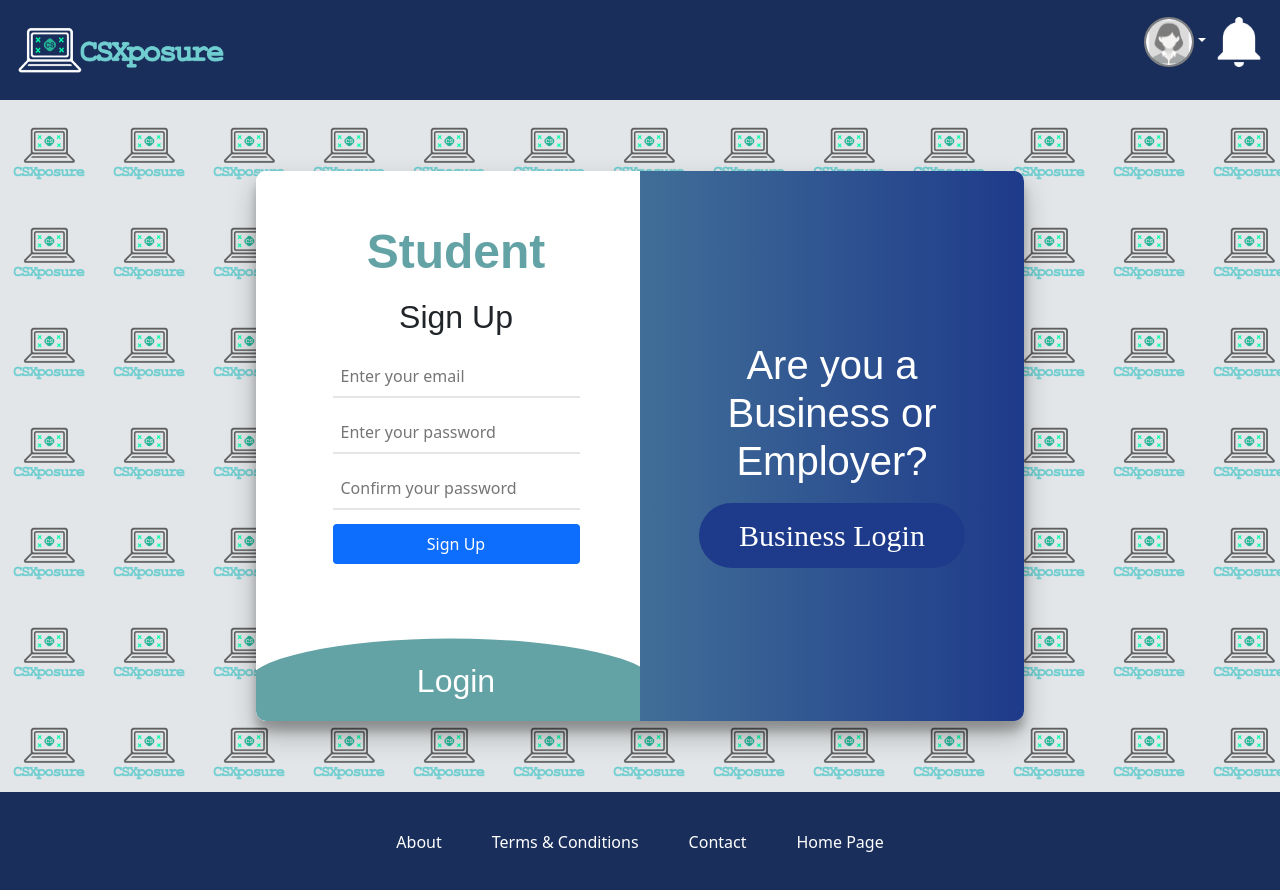
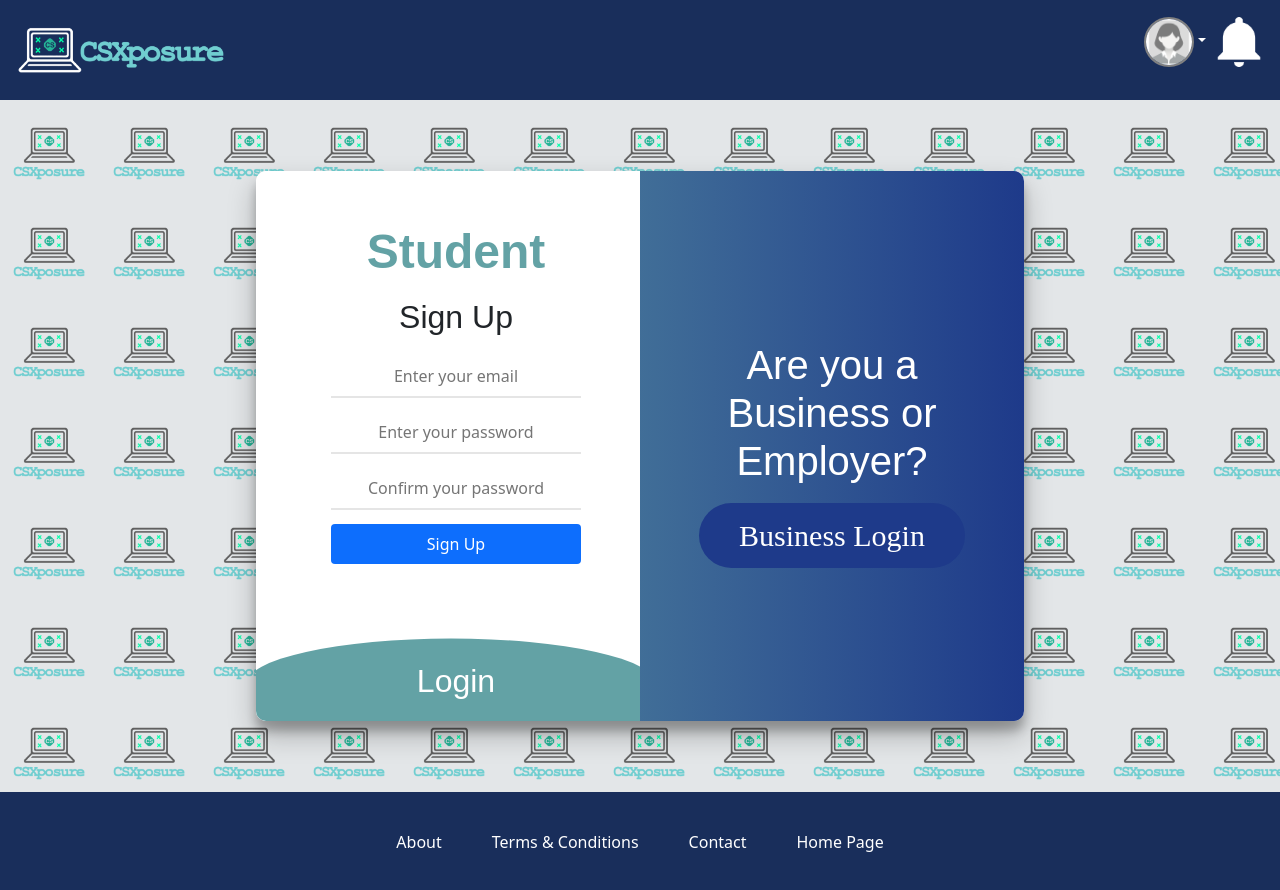
Before and after one commit to AsahH12/csxposure, a Next.js app: page /Authentication in a window 1280 px wide. Built offline with nearby package versions, Linux system fonts and the light colour scheme; no server answers; a web font is replaced by a local one.

Commit message:
login page final css changes

```diff
--- a/app/Authentication/page.tsx
+++ b/app/Authentication/page.tsx
@@ -187,7 +187,11 @@ const Login = ({ isBusiness, setIsBusiness }: { isBusiness: boolean; setIsBusine
             required
           />
         </div>
-        {status && <p className={`${styles.statusText}`}>{status}</p>}
+        {status && (
+          <p className={`${styles.statusText} ${status === "Login successful!" ? styles.success : ""}`}>
+            {status}
+          </p>
+        )}
 
         <div className={`${styles.formGroup}`}>
           <button
--- a/app/Authentication/signup.module.css
+++ b/app/Authentication/signup.module.css
@@ -263,6 +263,9 @@
   transform: translate(-50%, -50%);
   width: 100%;
 }
+.statusText.success {
+  color: green;
+}
 
 .formGroup {
   margin-bottom: 1rem;
@@ -301,6 +304,7 @@
   margin-bottom: 1rem;
 }
 
+
 .toggleText {
   cursor: pointer;
   text-decoration: underline;
@@ -313,10 +317,12 @@
 }
 
 .input {
-  width: 100%;
+  width: 250px;
   padding: 0.5rem;
   border:none;
   box-shadow: 0 2px 0 rgba(0, 0, 0, 0.1);
+  align-items: center;
+  text-align: center;
 }
 .input:focus {
   outline: none;
```
